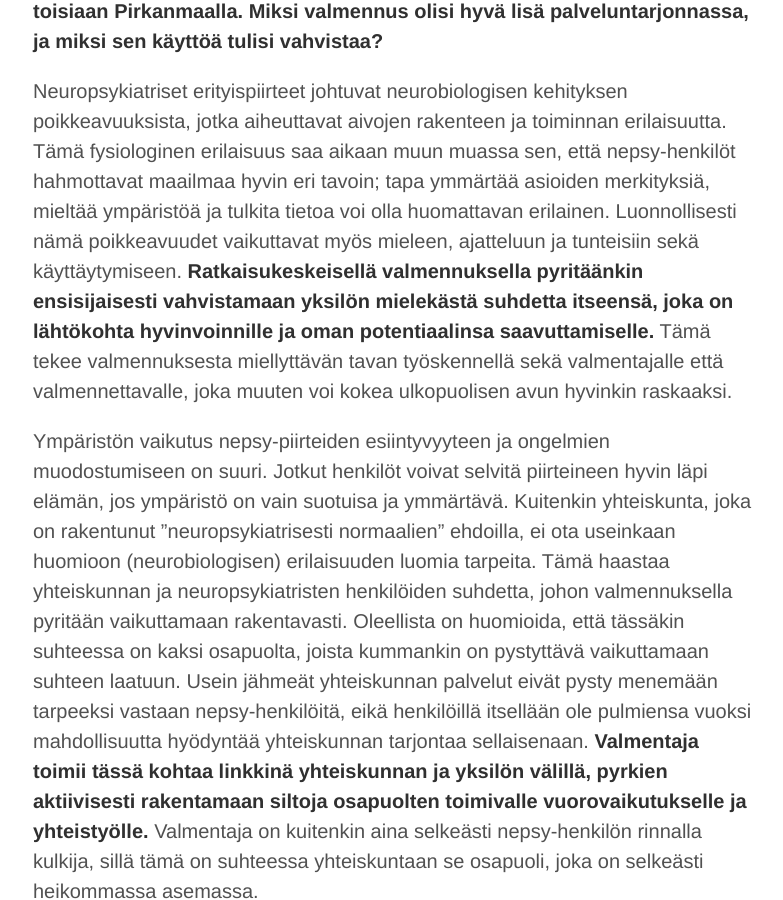
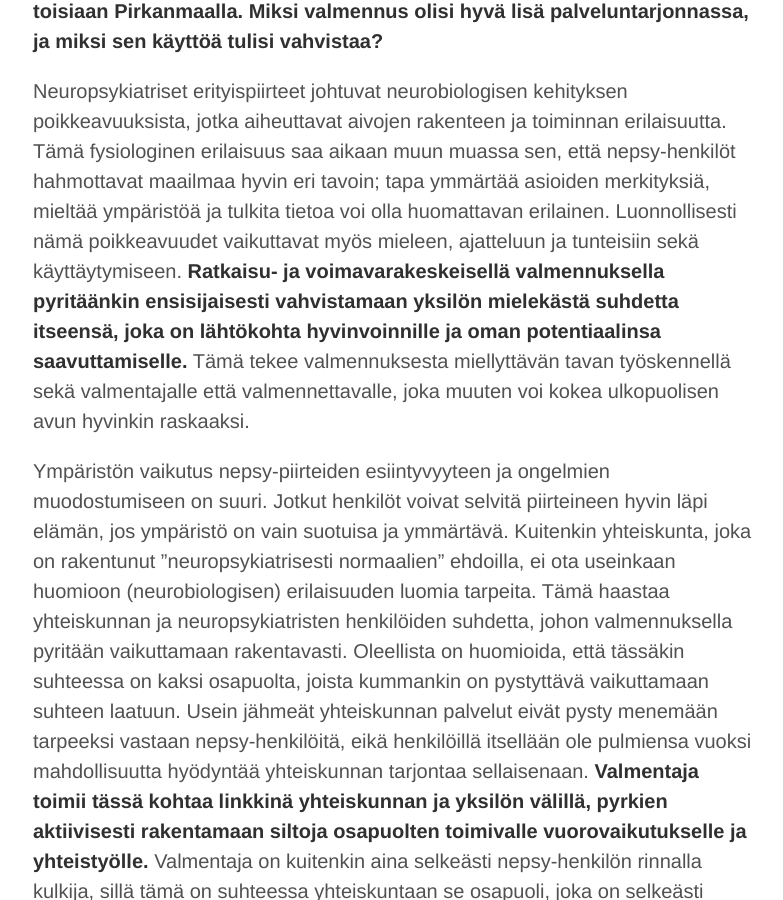
Before and after one commit to niinapiira/neppari.net, a Jekyll site: the page built from _posts/2015-11-22-miksi-neuropsykiatrinen-valmennus.md, in a window 1280 px wide and 900 px high, scrolled down 1025 px. Shown: the whole window, without its empty margins (247-1030 px from the left). Built offline with Jekyll 4.4.1, drawn with Linux system fonts in a browser that asks for light colours.

Commit message:
Update 2015-11-22-miksi-neuropsykiatrinen-valmennus.md

```diff
--- a/_posts/2015-11-22-miksi-neuropsykiatrinen-valmennus.md
+++ b/_posts/2015-11-22-miksi-neuropsykiatrinen-valmennus.md
@@ -9,7 +9,7 @@ published: true
 
 **Neuropsykiatrisen valmennuksen malli on tuotu Suomeen Englannista ADHD-liiton toimesta jo 2000-luvun alussa. Suomessa mallia on edelleen kehitetty ja valmentajakoulutusta tarjotaan tällä hetkellä useissa eri oppilaitoksissa ympäri maata. Koulutuksen suosio ja tarjonta kertoo omalta osaltaan suuresta tarpeesta, sillä tukea tarvitseva neuropsykiatrinen kohderyhmä kasvaa jatkuvasti tietoisuuden ja diagnosoinnin lisääntyessä. Silti valtava kysyntä ja tämän hetkinen tarjonta eivät tunnu kohtaavan toisiaan Pirkanmaalla. Miksi valmennus olisi hyvä lisä palveluntarjonnassa, ja miksi sen käyttöä tulisi vahvistaa?**
 
-Neuropsykiatriset erityispiirteet johtuvat neurobiologisen kehityksen poikkeavuuksista, jotka aiheuttavat aivojen rakenteen ja toiminnan erilaisuutta. Tämä fysiologinen erilaisuus saa aikaan muun muassa sen, että nepsy-henkilöt hahmottavat maailmaa hyvin eri tavoin; tapa ymmärtää asioiden merkityksiä, mieltää ympäristöä ja tulkita tietoa voi olla huomattavan erilainen. Luonnollisesti nämä poikkeavuudet vaikuttavat myös mieleen, ajatteluun ja tunteisiin sekä käyttäytymiseen. **Ratkaisukeskeisellä valmennuksella pyritäänkin ensisijaisesti vahvistamaan yksilön mielekästä suhdetta itseensä, joka on lähtökohta hyvinvoinnille ja oman potentiaalinsa saavuttamiselle.** Tämä tekee valmennuksesta miellyttävän tavan työskennellä sekä valmentajalle että valmennettavalle, joka muuten voi kokea ulkopuolisen avun hyvinkin raskaaksi.
+Neuropsykiatriset erityispiirteet johtuvat neurobiologisen kehityksen poikkeavuuksista, jotka aiheuttavat aivojen rakenteen ja toiminnan erilaisuutta. Tämä fysiologinen erilaisuus saa aikaan muun muassa sen, että nepsy-henkilöt hahmottavat maailmaa hyvin eri tavoin; tapa ymmärtää asioiden merkityksiä, mieltää ympäristöä ja tulkita tietoa voi olla huomattavan erilainen. Luonnollisesti nämä poikkeavuudet vaikuttavat myös mieleen, ajatteluun ja tunteisiin sekä käyttäytymiseen. **Ratkaisu- ja voimavarakeskeisellä valmennuksella pyritäänkin ensisijaisesti vahvistamaan yksilön mielekästä suhdetta itseensä, joka on lähtökohta hyvinvoinnille ja oman potentiaalinsa saavuttamiselle.** Tämä tekee valmennuksesta miellyttävän tavan työskennellä sekä valmentajalle että valmennettavalle, joka muuten voi kokea ulkopuolisen avun hyvinkin raskaaksi.
 
 Ympäristön vaikutus nepsy-piirteiden esiintyvyyteen ja ongelmien muodostumiseen on suuri. Jotkut henkilöt voivat selvitä piirteineen hyvin läpi elämän, jos ympäristö on vain suotuisa ja ymmärtävä. Kuitenkin yhteiskunta, joka on rakentunut ”neuropsykiatrisesti normaalien” ehdoilla, ei ota useinkaan huomioon (neurobiologisen) erilaisuuden luomia tarpeita. Tämä haastaa yhteiskunnan ja neuropsykiatristen henkilöiden suhdetta, johon valmennuksella pyritään vaikuttamaan rakentavasti. Oleellista on huomioida, että tässäkin suhteessa on kaksi osapuolta, joista kummankin on pystyttävä vaikuttamaan suhteen laatuun. Usein jähmeät yhteiskunnan palvelut eivät pysty menemään tarpeeksi vastaan nepsy-henkilöitä, eikä henkilöillä itsellään ole pulmiensa vuoksi mahdollisuutta hyödyntää yhteiskunnan tarjontaa sellaisenaan. **Valmentaja toimii tässä kohtaa linkkinä yhteiskunnan ja yksilön välillä, pyrkien aktiivisesti rakentamaan siltoja osapuolten toimivalle vuorovaikutukselle ja yhteistyölle.** Valmentaja on kuitenkin aina selkeästi nepsy-henkilön rinnalla kulkija, sillä tämä on suhteessa yhteiskuntaan se osapuoli, joka on selkeästi heikommassa asemassa.
 
```
